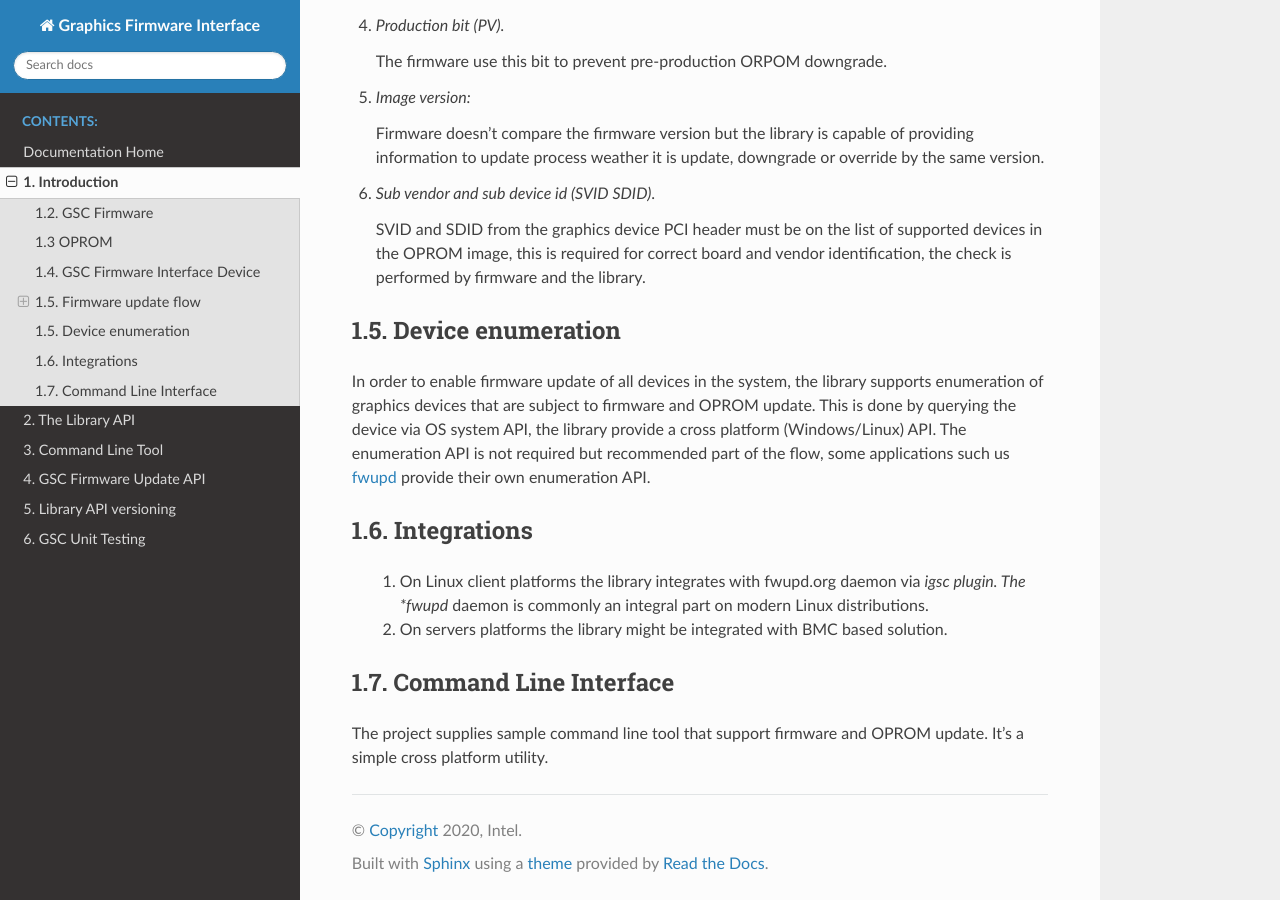
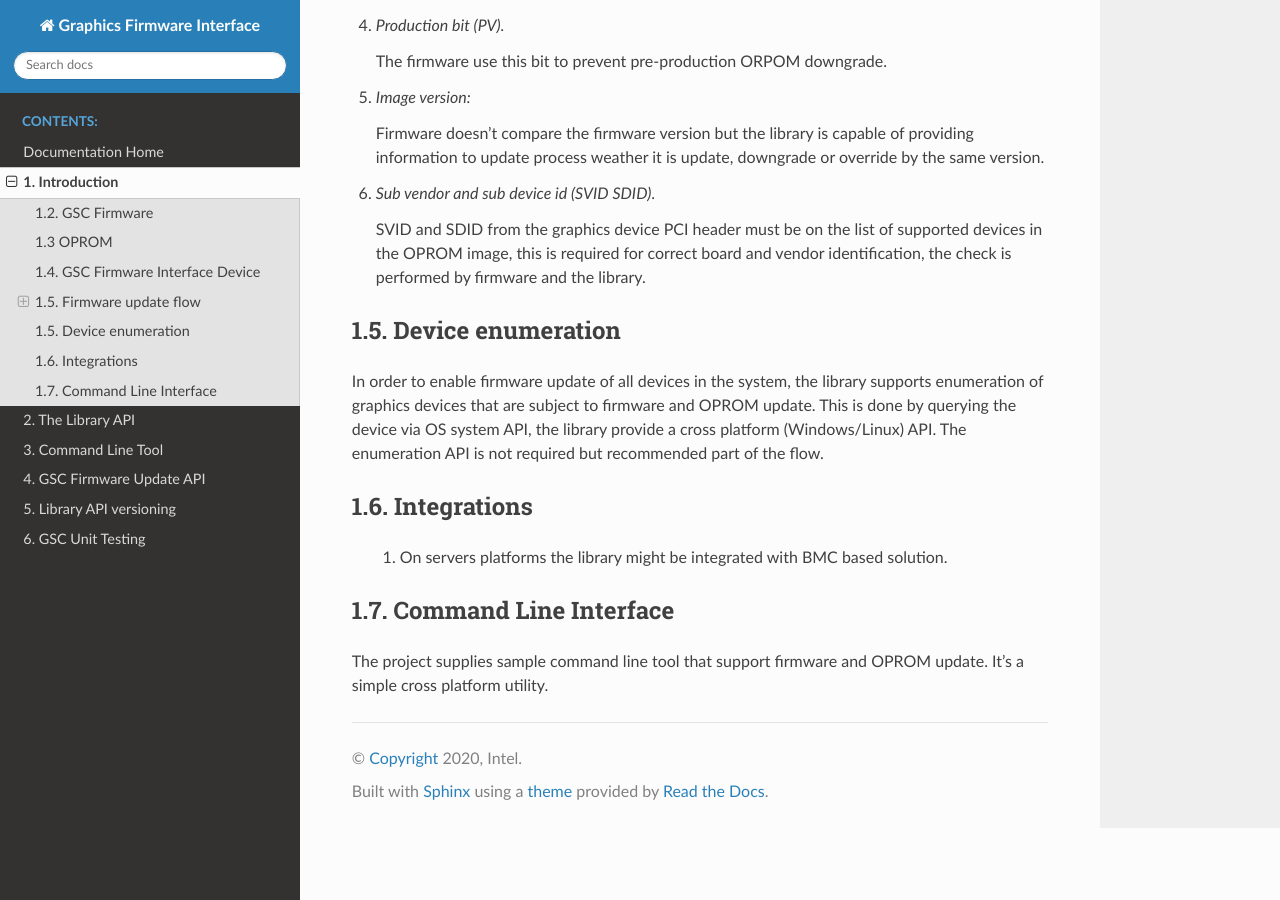
Before and after one commit to intel/igsc, a Sphinx documentation site: the page built from doc/introduction.rst, in a window 1280 px wide and 900 px high, scrolled down 2870 px. Built offline with Sphinx 7.4.7 and the Read the Docs theme 3.1.0, drawn with Linux system fonts in a browser that asks for light colours; formulas are drawn with MathJax 3.

Commit message:
igsc: doc: Clarify that fwupd is not using the library
Signed-off-by: Richard Hughes <richard@hughsie.com>

```diff
--- a/doc/introduction.rst
+++ b/doc/introduction.rst
@@ -149,19 +149,12 @@ the library supports enumeration of graphics devices that are
 subject to firmware and OPROM update. This is done by querying
 the device via OS system API, the library provide a cross
 platform (Windows/Linux) API. The enumeration API is not required
-but recommended part of the flow, some applications such us
-`fwupd`_ provide their own enumeration API.
-
-
-.. _fwupd: https://github.com/fwupd/fwupd
+but recommended part of the flow.
 
 1.6. Integrations
 ~~~~~~~~~~~~~~~~~
 
-  1. On Linux client platforms the library integrates with fwupd.org
-     daemon via *igsc plugin. The *fwupd* daemon is commonly an integral part
-     on modern Linux distributions.
-  2. On servers platforms the library might be integrated with BMC based solution.
+  1. On servers platforms the library might be integrated with BMC based solution.
 
 1.7. Command Line Interface
 ~~~~~~~~~~~~~~~~~~~~~~~~~~~~
```
